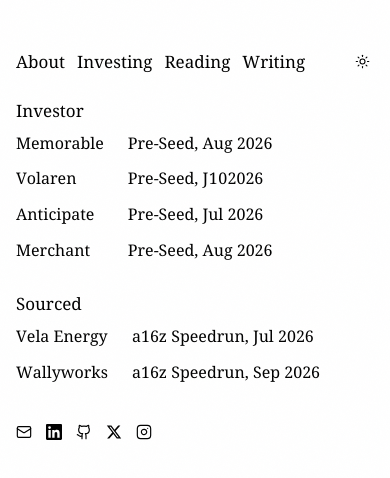
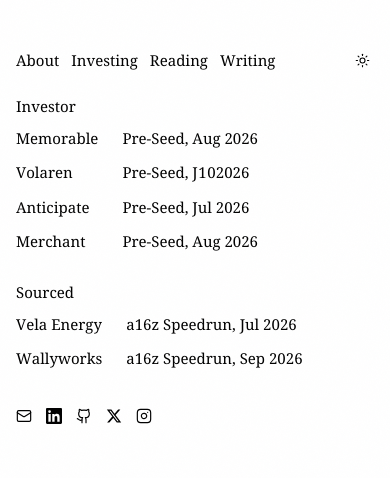
Before and after one commit to sebonomics/website, a Next.js app: page /investments in a window 390 px wide. Shown: the top 478 px of the page. Built offline with nearby package versions, Linux system fonts and the light colour scheme; no server answers.

Commit message:
Match heading and navigation sizes to 15px body text

```diff
--- a/app/globals.css
+++ b/app/globals.css
@@ -263,7 +263,7 @@ html.dark .group:hover .dock-icon {
 
 @media (max-width: 639px) {
   .page-content { padding-left: 16px; padding-right: 16px; }
-  .page-content p, .page-content article { font-size: 16px; }
+  .page-content p, .page-content article { font-size: 15px; }
   .page-content p { line-height: 1.35; }
 }
 
--- a/app/investments/page.tsx
+++ b/app/investments/page.tsx
@@ -16,7 +16,7 @@ export default function InvestmentsPage() {
       <PageTitle>Investing</PageTitle>
       <div className="mt-6">
         <div>
-          <h2 className="mb-3 font-serif text-[17px] font-normal leading-tight"><ScrambleText>Investor</ScrambleText></h2>
+          <h2 className="mb-3 font-serif text-[15px] font-normal leading-tight"><ScrambleText>Investor</ScrambleText></h2>
           <Entries>
             {investments.map((item) => (
               <Entry
@@ -28,7 +28,7 @@ export default function InvestmentsPage() {
               />
             ))}
           </Entries>
-          <h2 className="mb-3 mt-8 font-serif text-[17px] font-normal leading-tight"><ScrambleText>Sourced</ScrambleText></h2>
+          <h2 className="mb-3 mt-8 font-serif text-[15px] font-normal leading-tight"><ScrambleText>Sourced</ScrambleText></h2>
           <Entries>
             {sourced.map((item) => (
               <Entry key={item.company} title={item.company} href={item.href} meta={["a16z Speedrun", item.date].filter(Boolean).join(", ")} />
--- a/app/writing/[slug]/page.tsx
+++ b/app/writing/[slug]/page.tsx
@@ -37,7 +37,7 @@ export default async function WritingArticlePage({ params }: PageProps) {
 
   return (
     <PageShell>
-      <h1 className="mt-5 font-serif text-[23px] leading-tight sm:mt-6"><ScrambleText>{post.title}</ScrambleText></h1>
+      <h1 className="mt-5 font-serif text-[15px] leading-tight sm:mt-6"><ScrambleText>{post.title}</ScrambleText></h1>
       <p className="mb-6 mt-2 font-serif text-[12px] text-faint"><ScrambleText>{post.date}</ScrambleText></p>
 
       <article className="space-y-5 font-serif text-[15px] leading-[1.6] text-body-text sm:text-pretty">
--- a/components/notion-blocks.tsx
+++ b/components/notion-blocks.tsx
@@ -7,7 +7,7 @@ export function PageTitle({ children }: { children: ReactNode }) {
 
 export function H2({ children }: { children: ReactNode }) {
   return (
-    <h2 className="mb-3 mt-10 font-serif text-[23px] font-normal leading-tight text-foreground">
+    <h2 className="mb-3 mt-10 font-serif text-[15px] font-normal leading-tight text-foreground">
       {typeof children === "string" ? <ScrambleText>{children}</ScrambleText> : children}
     </h2>
   )
--- a/components/site-nav.tsx
+++ b/components/site-nav.tsx
@@ -23,7 +23,7 @@ export function SiteNav() {
       className="notion-scroll -mx-1 flex min-w-0 flex-1 items-center gap-3 overflow-x-auto px-1 py-1 font-serif"
       style={{ scrollbarWidth: "none" }}
     >
-      <Link href="/" aria-current={pathname === "/" ? "page" : undefined} className="shrink-0 whitespace-nowrap text-[17px] leading-[1.15] text-foreground">
+      <Link href="/" aria-current={pathname === "/" ? "page" : undefined} className="shrink-0 whitespace-nowrap text-[15px] leading-[1.15] text-foreground">
         <ScrambleText>About</ScrambleText>
       </Link>
       {pages.map(({ href, label }) => {
@@ -33,7 +33,7 @@ export function SiteNav() {
             key={href}
             href={href}
             aria-current={active ? "page" : undefined}
-            className={`shrink-0 whitespace-nowrap text-[17px] leading-[1.15] transition-colors ${
+            className={`shrink-0 whitespace-nowrap text-[15px] leading-[1.15] transition-colors ${
               active ? "text-foreground" : "text-muted hover:text-foreground"
             }`}
           >
```
